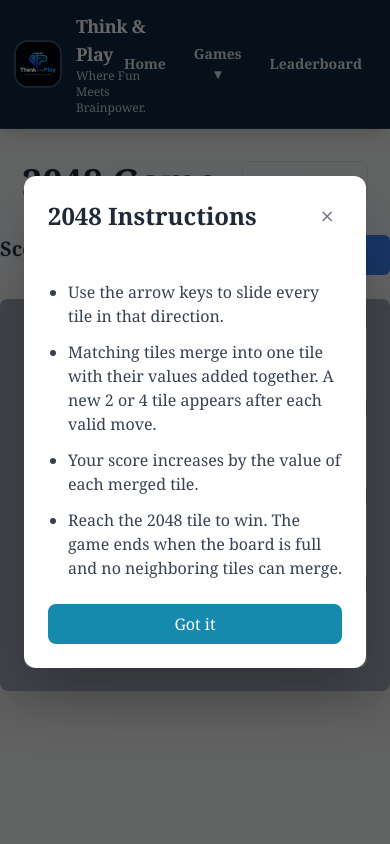
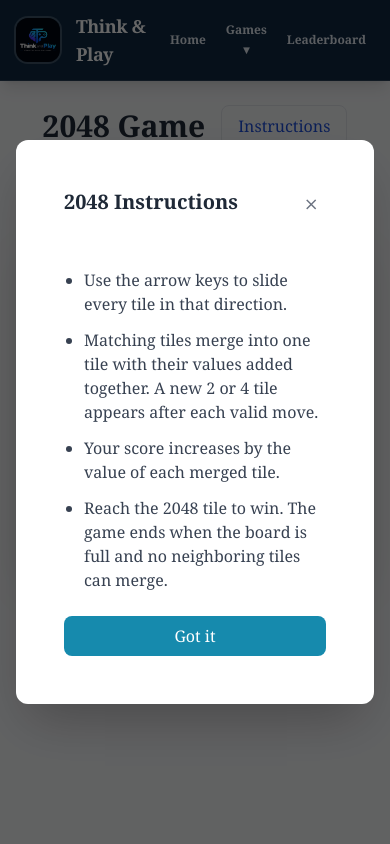
Before and after one commit to Ibtihash/quiz-game, a React (Vite) app in the folder client/: page /2048 in a window 390 px wide. Both pictures are taken after a click on the button "Instructions". Shown: the top 844 px of the page. Built offline with nearby package versions, Linux system fonts and the light colour scheme.

Commit message:
Make game experience responsive across devices

```diff
--- a/client/src/components/GameInstructions.jsx
+++ b/client/src/components/GameInstructions.jsx
@@ -12,20 +12,20 @@ export default function GameInstructions({ title, instructions, onClose }) {
 
   return (
     <div
-      className="fixed inset-0 z-50 flex items-center justify-center bg-black/60 p-4"
+      className="fixed inset-0 z-50 flex items-center justify-center overflow-y-auto bg-black/60 p-3 sm:p-4"
       role="presentation"
       onMouseDown={(event) => {
         if (event.target === event.currentTarget) onClose();
       }}
     >
       <section
-        className="w-full max-w-lg rounded-xl bg-white p-6 text-left shadow-2xl"
+        className="my-auto max-h-[90vh] w-full max-w-lg overflow-y-auto rounded-xl bg-white p-5 text-left shadow-2xl sm:p-6"
         role="dialog"
         aria-modal="true"
         aria-labelledby="game-instructions-title"
       >
         <div className="flex items-start justify-between gap-4">
-          <h2 id="game-instructions-title" className="text-2xl font-bold text-gray-800">
+          <h2 id="game-instructions-title" className="text-xl font-bold text-gray-800 sm:text-2xl">
             {title} Instructions
           </h2>
           <button
--- a/client/src/pages/CrosswordPage.jsx
+++ b/client/src/pages/CrosswordPage.jsx
@@ -249,9 +249,9 @@ export default function CrosswordPage() {
   };
 
   return (
-    <div className="container-pro text-center p-6">
-      <div className="flex items-center justify-center gap-4 mb-6">
-        <h1 className="text-3xl font-bold">Crossword Puzzle</h1>
+    <div className="container-pro w-full overflow-x-hidden p-4 text-center sm:p-6">
+      <div className="mb-6 flex flex-wrap items-center justify-center gap-3 sm:gap-4">
+        <h1 className="text-2xl font-bold sm:text-3xl">Crossword Puzzle</h1>
         <button
           type="button"
           onClick={() => setShowInstructions(true)}
@@ -261,7 +261,7 @@ export default function CrosswordPage() {
         </button>
       </div>
 
-      <div className="flex justify-center items-center gap-6 mb-4">
+      <div className="mb-4 flex flex-wrap items-center justify-center gap-4 sm:gap-6">
         <select
           value={difficulty}
           onChange={(e) => setDifficulty(e.target.value)}
@@ -280,7 +280,7 @@ export default function CrosswordPage() {
             {row.map((cell, cIndex) => (
               <div
                 key={cIndex}
-                className={`w-12 h-12 border border-gray-400 flex items-center justify-center ${
+                  className={`h-[clamp(2.25rem,11vw,3rem)] w-[clamp(2.25rem,11vw,3rem)] border border-gray-400 flex items-center justify-center ${
                   cell === 0 ? "bg-gray-800" : colors[rIndex][cIndex] || "bg-white"
                 }`}
               >
--- a/client/src/pages/Game2048Page.jsx
+++ b/client/src/pages/Game2048Page.jsx
@@ -198,10 +198,10 @@ const Game2048Page = () => {
   };
 
   return (
-    <div className="min-h-screen bg-gray-100 flex flex-col items-center py-8">
+    <div className="min-h-screen bg-gray-100 flex flex-col items-center overflow-x-hidden px-3 py-6 sm:px-4 sm:py-8">
       {/* Removed <Header /> */}
-      <div className="flex items-center gap-4 mb-8">
-        <h1 className="text-4xl font-bold text-gray-800">2048 Game</h1>
+      <div className="mb-8 flex flex-wrap items-center justify-center gap-3 sm:gap-4">
+        <h1 className="text-3xl font-bold text-gray-800 sm:text-4xl">2048 Game</h1>
         <button
           type="button"
           onClick={() => setShowInstructions(true)}
@@ -212,7 +212,7 @@ const Game2048Page = () => {
       </div>
 
       <div className="flex flex-col items-center">
-        <div className="flex justify-between w-full max-w-md mb-4">
+        <div className="mb-4 flex w-full max-w-md items-center justify-between gap-3">
           <div className="text-xl font-bold">Score: {score}</div>
           <button
             onClick={resetGame}
@@ -222,12 +222,12 @@ const Game2048Page = () => {
           </button>
         </div>
 
-        <div className="grid grid-cols-4 gap-2 p-4 bg-gray-400 rounded-lg shadow-lg">
+        <div className="grid grid-cols-4 gap-1 rounded-lg bg-gray-400 p-2 shadow-lg sm:gap-2 sm:p-4">
           {board.map((row, rowIndex) =>
             row.map((tile, colIndex) => (
               <div
                 key={`${rowIndex}-${colIndex}`}
-                className={`w-20 h-20 flex items-center justify-center rounded-md text-3xl font-bold text-white ${getTileColor(tile)}`}
+                className={`flex h-[clamp(3.75rem,19vw,5rem)] w-[clamp(3.75rem,19vw,5rem)] items-center justify-center rounded-md text-2xl font-bold text-white sm:text-3xl ${getTileColor(tile)}`}
               >
                 {tile !== 0 ? tile : ""}
               </div>
--- a/client/src/pages/HomePage.jsx
+++ b/client/src/pages/HomePage.jsx
@@ -53,8 +53,6 @@ export default function HomePage() {
             </Link>
           </div>
         </div>
-        <div className="absolute -right-20 -top-24 h-72 w-72 rounded-full border-[28px] border-cyan-400/10" aria-hidden="true" />
-        <div className="absolute -bottom-36 right-24 h-72 w-72 rounded-full border-[28px] border-[var(--accent-yellow)]/10" aria-hidden="true" />
       </section>
 
       <section className="mt-10">
--- a/client/src/pages/LeaderboardPage.jsx
+++ b/client/src/pages/LeaderboardPage.jsx
@@ -107,12 +107,12 @@ export default function LeaderboardPage() {
       </div>
 
       {/* Mode Switch */}
-      <div className="flex gap-4 mb-4 justify-center">
+      <div className="mb-4 flex flex-wrap justify-center gap-2">
         {["quiz", "wordle", "crossword", "snake", "hangman", "scramble", "game2048", "riddles"].map((m) => (
           <button
             key={m}
             onClick={() => setMode(m)}
-            className={`px-4 py-2 rounded ${
+            className={`rounded-lg px-3 py-2 text-sm ${
               mode === m ? "bg-green-600 text-white" : "bg-gray-200"
             }`}
           >
@@ -121,7 +121,7 @@ export default function LeaderboardPage() {
         ))}
       </div>
 
-      <div className="bg-white border border-gray-200 rounded-lg p-6 shadow-sm">
+      <div className="rounded-2xl border border-gray-200 bg-white p-4 shadow-sm sm:p-6">
         <div className="flex flex-col md:flex-row md:items-center justify-between gap-4">
           <div>
             <div className="font-medium">{getModeTitle()}</div>
@@ -130,7 +130,7 @@ export default function LeaderboardPage() {
             </div>
           </div>
 
-          <div className="flex items-center gap-3">
+          <div className="flex flex-wrap items-center gap-3">
             <div className="text-xs text-gray-400">
               Updated: {new Date().toLocaleString()}
             </div>
--- a/client/src/pages/SnakeGamePage.jsx
+++ b/client/src/pages/SnakeGamePage.jsx
@@ -234,7 +234,7 @@ const SnakeGamePage = () => {
       )}
 
       {gameState === 'Playing' && (
-        <div className="grid border-2 border-gray-400" style={{ gridTemplateColumns: `repeat(${BOARD_SIZE}, 1fr)` }}>
+        <div className="snake-board grid max-w-[92vw] border-2 border-gray-400" style={{ gridTemplateColumns: `repeat(${BOARD_SIZE}, 1fr)` }}>
           {Array.from({ length: BOARD_SIZE * BOARD_SIZE }).map((_, i) =>
             renderCell(i % BOARD_SIZE, Math.floor(i / BOARD_SIZE))
           )}
--- a/client/src/pages/WordlePage.jsx
+++ b/client/src/pages/WordlePage.jsx
@@ -54,7 +54,7 @@ function Tile({ letter, status, animation = "" }) {
 
   return (
     <div
-      className={`w-14 h-14 border-2 flex items-center justify-center text-2xl font-bold uppercase transition-all duration-300 transform ${statusClass} ${animation}`}
+      className={`h-11 w-11 border-2 flex items-center justify-center text-xl font-bold uppercase transition-all duration-300 transform sm:h-14 sm:w-14 sm:text-2xl ${statusClass} ${animation}`}
     >
       {letter}
     </div>
@@ -117,7 +117,7 @@ function Keyboard({ onKey, onEnter, onDelete, guessStatuses }) {
   return (
     <div className="flex flex-col items-center gap-2 mt-6 w-full">
       {keys.map((row, i) => (
-        <div key={i} className="flex justify-center gap-1.5 w-full">
+        <div key={i} className="flex w-full justify-center gap-1 sm:gap-1.5">
           {row.map((key) => {
             const status = guessStatuses[key];
             const statusClass = {
@@ -133,7 +133,7 @@ function Keyboard({ onKey, onEnter, onDelete, guessStatuses }) {
                 key={key}
                 onClick={() => handleClick(key)}
                 style={style}
-                className={`h-14 rounded-md font-bold uppercase text-sm flex items-center justify-center transition-all duration-200 ${status ? statusClass : "bg-gray-300 hover:bg-gray-400"} shadow-md`}
+                className={`h-10 rounded-md text-xs font-bold uppercase flex items-center justify-center transition-all duration-200 sm:h-14 sm:text-sm ${status ? statusClass : "bg-gray-300 hover:bg-gray-400"} shadow-md`}
               >
                 {key === "DELETE" ? "⌫" : key}
               </button>
--- a/client/src/styles.css
+++ b/client/src/styles.css
@@ -132,3 +132,20 @@
 .game-tile {
   @apply flex min-h-44 flex-col justify-between rounded-2xl border border-[var(--border-color)] bg-white p-5 text-left shadow-sm transition duration-200 hover:-translate-y-1 hover:border-[var(--accent-green)] hover:shadow-xl;
 }
+
+.snake-board > div {
+  width: min(4.5vw, 20px) !important;
+  height: min(4.5vw, 20px) !important;
+}
+
+@media (max-width: 640px) {
+  .brand-tagline {
+    display: none;
+  }
+
+  .site-nav-link {
+    padding-left: 0.5rem;
+    padding-right: 0.5rem;
+    font-size: 0.75rem;
+  }
+}
```
